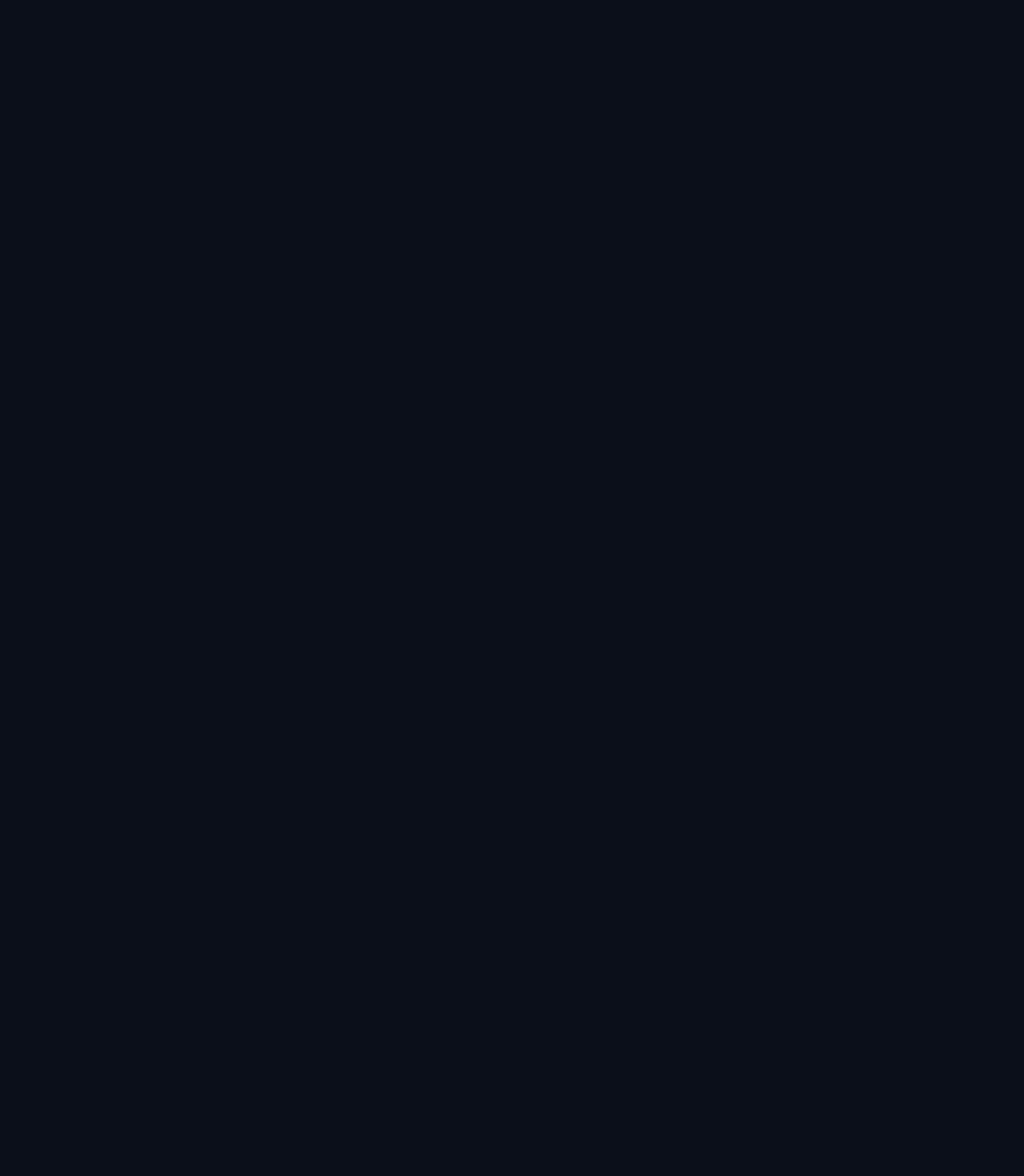
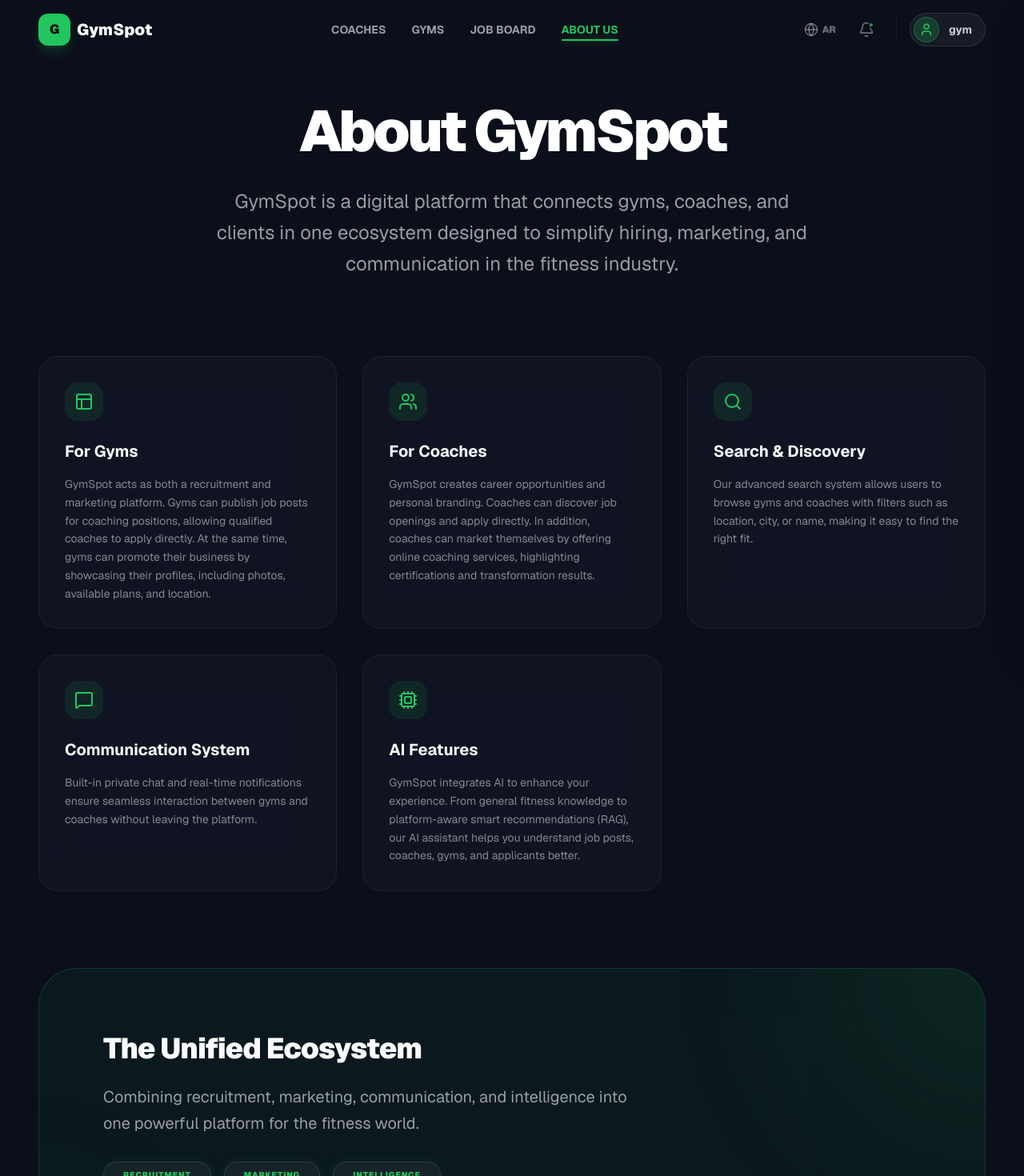
Before and after one commit to Ahmedsoliman03/Gym-web, a Next.js app: page /en/about in a window 1280 px wide. Before the commit this address had no page. Shown: the top 1470 px of the page at 80% size. Before the commit the page ends 800 px from the top, so only its background shows below. Built offline with nearby package versions, Linux system fonts and the light colour scheme.

Commit message:
feat: implement about page with associated UI components and localization

```diff
--- /dev/null
+++ b/app/[locale]/about/page.tsx
@@ -0,0 +1,106 @@
+import { useTranslations } from 'next-intl';
+import { Users, Search, MessageSquare, Cpu, Layout } from 'lucide-react';
+
+const styles = {
+    container: "pt-32 pb-20 px-6 md:px-12 max-w-7xl mx-auto",
+    heroSection: "text-center mb-24 animate-in fade-in slide-in-from-top-8 duration-700",
+    heroTitle: "text-5xl md:text-7xl font-black mb-8 tracking-tighter text-white",
+    heroSubtitle: "text-xl md:text-2xl text-foreground/60 max-w-3xl mx-auto leading-relaxed",
+    featuresGrid: "grid md:grid-cols-2 lg:grid-cols-3 gap-8 mb-24",
+    featureCard: "p-8 rounded-3xl bg-surface/50 border border-white/5 backdrop-blur-xl hover:border-primary/20 transition-all group animate-in fade-in zoom-in-95 duration-500",
+    featureIconWrapper: "w-12 h-12 bg-primary/10 rounded-2xl flex items-center justify-center mb-6 group-hover:scale-110 transition-transform",
+    featureTitle: "text-xl font-bold mb-4",
+    featureDescription: "text-foreground/50 leading-relaxed text-sm",
+    summarySection: "p-12 md:p-20 rounded-[3rem] border border-primary/20 bg-primary/5 relative overflow-hidden",
+    summaryContent: "relative z-10 max-w-2xl",
+    summaryTitle: "text-4xl font-black mb-6 tracking-tight",
+    summaryDescription: "text-xl text-foreground/60 leading-relaxed mb-8",
+    tagWrapper: "flex flex-wrap gap-4",
+    tag: "px-6 py-2 rounded-full bg-white/5 border border-white/10 text-[10px] font-black uppercase tracking-widest text-primary shadow-[0_0_15px_rgba(34,197,94,0.1)]",
+    blobPrimary: "absolute top-0 right-0 w-96 h-96 bg-primary/20 blur-[120px] rounded-full -translate-y-1/2 translate-x-1/2 opacity-50",
+    blobSecondary: "absolute bottom-0 left-0 w-64 h-64 bg-primary/10 blur-[80px] rounded-full translate-y-1/2 -translate-x-1/2 opacity-30"
+};
+
+export default function AboutPage() {
+    const t = useTranslations('About');
+
+    const features = [
+        {
+            title: t('forGymsTitle'),
+            description: t('forGymsDescription'),
+            icon: <Layout className="w-6 h-6 text-primary" />,
+        },
+        {
+            title: t('forCoachesTitle'),
+            description: t('forCoachesDescription'),
+            icon: <Users className="w-6 h-6 text-primary" />,
+        },
+        {
+            title: t('searchDiscoveryTitle'),
+            description: t('searchDiscoveryDescription'),
+            icon: <Search className="w-6 h-6 text-primary" />,
+        },
+        {
+            title: t('communicationTitle'),
+            description: t('communicationDescription'),
+            icon: <MessageSquare className="w-6 h-6 text-primary" />,
+        },
+        {
+            title: t('aiFeaturesTitle'),
+            description: t('aiFeaturesDescription'),
+            icon: <Cpu className="w-6 h-6 text-primary" />,
+        },
+    ];
+
+    return (
+        <div className={styles.container}>
+            {/* Hero Section */}
+            <section className={styles.heroSection}>
+                <h1 className={styles.heroTitle}>
+                    {t('title')}
+                </h1>
+                <p className={styles.heroSubtitle}>
+                    {t('overview')}
+                </p>
+            </section>
+
+            {/* Features Grid */}
+            <div className={styles.featuresGrid}>
+                {features.map((feature, index) => (
+                    <div
+                        key={index}
+                        className={styles.featureCard}
+                        style={{ animationDelay: `${index * 100}ms` }}
+                    >
+                        <div className={styles.featureIconWrapper}>
+                            {feature.icon}
+                        </div>
+                        <h3 className={styles.featureTitle}>{feature.title}</h3>
+                        <p className={styles.featureDescription}>
+                            {feature.description}
+                        </p>
+                    </div>
+                ))}
+            </div>
+
+            {/* Summary Section */}
+            <section className={styles.summarySection}>
+                <div className={styles.summaryContent}>
+                    <h2 className={styles.summaryTitle}>{t('summaryTitle')}</h2>
+                    <p className={styles.summaryDescription}>
+                        {t('summaryDescription')}
+                    </p>
+                    <div className={styles.tagWrapper}>
+                        <span className={styles.tag}>Recruitment</span>
+                        <span className={styles.tag}>Marketing</span>
+                        <span className={styles.tag}>Intelligence</span>
+                    </div>
+                </div>
+
+                {/* Background blobs */}
+                <div className={styles.blobPrimary} />
+                <div className={styles.blobSecondary} />
+            </section>
+        </div>
+    );
+}
--- a/components/navbar.tsx
+++ b/components/navbar.tsx
@@ -90,6 +90,7 @@ export const Navbar = () => {
     { label: t('coaches'), href: "/coaches" },
     { label: t('gyms'), href: "/gyms" },
     { label: t('jobBoard'), href: "/jobs" },
+    { label: t('about'), href: "/about" },
   ];
 
   const toggleLanguage = () => {
--- a/components/shared/form-styles.ts
+++ b/components/shared/form-styles.ts
@@ -13,7 +13,7 @@ export const formStyles = {
   avatarCircle: "relative w-32 h-32 rounded-full border-4 border-primary p-1 cursor-pointer",
   avatarInner: "w-full h-full rounded-full bg-white/5 flex items-center justify-center overflow-hidden relative",
   avatarImage: "w-full h-full object-cover",
-  avatarPlaceholder: "text-foreground/20 italic text-xs",
+  avatarPlaceholder: "text-foreground/20 text-xs",
   avatarOverlay: "absolute inset-0 bg-black/40 opacity-0 hover:opacity-100 transition-opacity flex items-center justify-center",
 
   photoTextContent: "text-center",
@@ -32,7 +32,7 @@ export const formStyles = {
   tagSubSection: "space-y-4",
   tagInputGroup: "flex items-center gap-2",
   tagInputIcon: "text-primary",
-  tagPlaceholder: "text-foreground/20 italic text-xs",
+  tagPlaceholder: "text-foreground/20 text-xs",
   tagGrid: "flex flex-wrap gap-2",
   tag: "bg-primary/10 text-primary text-[10px] font-black px-3 py-1.5 rounded-lg border border-primary/20 flex items-center gap-2 uppercase group",
   tagRemove: "hover:text-foreground transition-colors",
--- a/features/auth/components/register-form.tsx
+++ b/features/auth/components/register-form.tsx
@@ -40,7 +40,7 @@ const styles = {
     inputPassword: "w-full pl-11 pr-12 py-2.5 bg-[#111827] border border-white/5 rounded-xl focus:ring-2 focus:ring-primary/20 transition-all outline-none text-white text-sm",
     eyeButton: "absolute inset-y-0 right-0 pr-4 flex items-center text-foreground/30 hover:text-foreground/50 transition-colors cursor-pointer",
     error: "text-red-500 text-[10px] mt-0.5 px-1",
-  passwordHint: "text-[10px] text-foreground/40 italic px-1 mt-1 font-medium",
+    passwordHint: "text-[10px] text-foreground/40 px-1 mt-1 font-medium",
     submitWrapper: "pt-2",
     submitButton: "w-full py-3.5 bg-primary text-black rounded-xl font-semibold shadow-[0_8px_30px_rgb(34,197,94,0.3)] hover:scale-[1.01] active:scale-[0.99] transition-transform disabled:opacity-50 flex items-center justify-center gap-2 group cursor-pointer text-lg",
     submitIcon: "w-4 h-4 group-hover:translate-x-1 rtl:group-hover:-translate-x-1 transition-transform rtl:rotate-180 inline-block",
--- a/features/jobs/components/job-header.tsx
+++ b/features/jobs/components/job-header.tsx
@@ -10,7 +10,7 @@ const styles = {
   stats: "flex items-center justify-center gap-4 py-2 px-6 bg-surface/50 rounded-full border border-white/5 backdrop-blur-sm",
   statsCount: "text-2xl font-black text-primary",
   statsLabel: "text-[10px] text-foreground/40 uppercase font-bold",
-  description: "text-foreground/40 max-w-xl mx-auto mt-8 leading-relaxed font-medium text-lg italic",
+  description: "text-foreground/40 max-w-xl mx-auto mt-8 leading-relaxed font-medium text-lg",
   divider: "h-px w-full bg-gradient-to-r from-transparent via-primary/50 to-transparent mt-12"
 };
 
--- a/features/profile/components/coach-philosophy.tsx
+++ b/features/profile/components/coach-philosophy.tsx
@@ -8,7 +8,7 @@ const styles = {
   header: "shrink-0",
   title: "text-xs font-bold text-foreground uppercase text-primary/60",
   divider: "h-0.5 w-8 bg-primary/20 mt-1 rounded-full",
-  description: "text-foreground/80 leading-relaxed text-sm md:text-base italic font-light border-l-0 md:border-l border-white/10 md:pl-8"
+  description: "text-foreground/80 leading-relaxed text-sm md:text-base font-light border-l-0 md:border-l border-white/10 md:pl-8"
 };
 
 interface CoachPhilosophyProps {
--- a/features/profile/components/edit-profile-form.tsx
+++ b/features/profile/components/edit-profile-form.tsx
@@ -18,7 +18,7 @@ export const EditProfileForm = ({ profile }: EditProfileFormProps) => {
   }
 
   return (
-    <div className="flex items-center justify-center p-20 text-foreground/40 italic">
+    <div className="flex items-center justify-center p-20 text-foreground/40">
       Invalid Profile Type
     </div>
   );
--- a/features/profile/components/gym-profile-view.tsx
+++ b/features/profile/components/gym-profile-view.tsx
@@ -25,7 +25,7 @@ const styles = {
   secondaryBtn: "flex-1 md:w-44 bg-white/5 hover:bg-white/10 text-foreground font-bold py-3 px-6 rounded-xl border border-white/10 flex items-center justify-center gap-2 transition-all active:scale-[0.98]",
   card: "bg-surface p-8 rounded-3xl border border-white/5",
   sectionTitle: "text-xl font-bold mb-4 text-primary uppercase",
-  description: "text-foreground/70 leading-relaxed italic",
+  description: "text-foreground/70 leading-relaxed",
   programsGrid: "grid grid-cols-2 md:grid-cols-4 gap-4",
   programTag: "p-4 bg-white/5 rounded-2xl border border-white/10 text-center font-bold text-sm",
   plansGrid: "grid grid-cols-1 md:grid-cols-2 xl:grid-cols-4 gap-6",
--- a/messages/ar.json
+++ b/messages/ar.json
@@ -301,6 +301,7 @@
         "yourPosts": "منشوراتك",
         "yourPostsDescription": "إدارة قوائم الوظائف النشطة الخاصة بك ومراجعة الطلبات المهنية الواردة.",
         "yourPostsStatsLabel": "المنشورات النشطة",
+        "about": "عن المنصة",
         "userMenu": "قائمة المستخدم",
         "currentPassword": "كلمة المرور الحالية",
         "newPassword": "كلمة المرور الجديدة",
@@ -322,6 +323,23 @@
         "coachApplyTitle": "طلب انضمام مدرب جديد",
         "coachApplyDesc": "قدم أحمد طلباً للانضمام إلى الصالة الرياضية الخاصة بك.",
         "time5m": "منذ 5 دقائق",
+        "time5m": "منذ 5 دقائق",
         "time1h": "منذ ساعة"
+    },
+    "About": {
+        "title": "عن GymSpot",
+        "overview": "GymSpot هي منصة رقمية تربط الصالات الرياضية والمدربين والعملاء في نظام بيئي واحد مصمم لتبسيط التوظيف والتسويق والتواصل في صناعة اللياقة البدنية.",
+        "forGymsTitle": "للصالات الرياضية",
+        "forGymsDescription": "تعمل GymSpot كمنصة للتوظيف والتسويق معاً. يمكن للصالات الرياضية نشر إعلانات وظائف للمدربين، مما يسمح للمدربين المؤهلين بالتقديم مباشرة. في الوقت نفسه، يمكن للصالات الترويج لأعمالها من خلال عرض ملفاتها الشخصية، بما في ذلك الصور والخطط المتاحة والموقع.",
+        "forCoachesTitle": "للمدربين",
+        "forCoachesDescription": "توفر GymSpot فرصاً مهنية وتعزز العلامة التجارية الشخصية. يمكن للمدربين اكتشاف الوظائف الشاغرة والتقديم مباشرة. بالإضافة إلى ذلك، يمكن للمدربين تسويق خدماتهم من خلال تقديم خدمات التدريب عبر الإنترنت، مع تسليط الضوء على الشهادات ونتائج التحول.",
+        "searchDiscoveryTitle": "البحث والاكتشاف",
+        "searchDiscoveryDescription": "يسمح نظام البحث المتقدم لدينا للمستخدمين بتصفح الصالات الرياضية والمدربين باستخدام فلاتر مثل الموقع أو المدينة أو الاسم، مما يسهل العثور على الخيار المناسب.",
+        "communicationTitle": "نظام التواصل",
+        "communicationDescription": "تضمن الدردشة الخاصة المدمجة والإشعارات الفورية تفاعلاً سلسلاً بين الصالات والمدربين دون مغادرة المنصة.",
+        "aiFeaturesTitle": "مميزات الذكاء الاصطناعي",
+        "aiFeaturesDescription": "تدمج GymSpot الذكاء الاصطناعي لتعزيز تجربتك. من المعرفة العامة باللياقة البدنية إلى التوصيات الذكية الخاصة بالمنصة (RAG)، يساعدك مساعدنا الذكي على فهم إعلانات الوظائف والمدربين والصالات والمتقدمين بشكل أفضل.",
+        "summaryTitle": "النظام البيئي الموحد",
+        "summaryDescription": "الجمع بين التوظيف والتسويق والتواصل والذكاء في منصة واحدة قوية لعالم اللياقة البدنية."
     }
 }
--- a/messages/en.json
+++ b/messages/en.json
@@ -301,6 +301,7 @@
         "yourPosts": "Your Posts",
         "yourPostsDescription": "Manage your active job listings and review incoming professional applications.",
         "yourPostsStatsLabel": "Active Posts",
+        "about": "About Us",
         "userMenu": "User Menu",
         "currentPassword": "Current Password",
         "newPassword": "New Password",
@@ -322,6 +323,23 @@
         "coachApplyTitle": "New Coach Application",
         "coachApplyDesc": "Ahmed submitted an application to join your gym.",
         "time5m": "5m ago",
+        "time5m": "5m ago",
         "time1h": "1h ago"
+    },
+    "About": {
+        "title": "About GymSpot",
+        "overview": "GymSpot is a digital platform that connects gyms, coaches, and clients in one ecosystem designed to simplify hiring, marketing, and communication in the fitness industry.",
+        "forGymsTitle": "For Gyms",
+        "forGymsDescription": "GymSpot acts as both a recruitment and marketing platform. Gyms can publish job posts for coaching positions, allowing qualified coaches to apply directly. At the same time, gyms can promote their business by showcasing their profiles, including photos, available plans, and location.",
+        "forCoachesTitle": "For Coaches",
+        "forCoachesDescription": "GymSpot creates career opportunities and personal branding. Coaches can discover job openings and apply directly. In addition, coaches can market themselves by offering online coaching services, highlighting certifications and transformation results.",
+        "searchDiscoveryTitle": "Search & Discovery",
+        "searchDiscoveryDescription": "Our advanced search system allows users to browse gyms and coaches with filters such as location, city, or name, making it easy to find the right fit.",
+        "communicationTitle": "Communication System",
+        "communicationDescription": "Built-in private chat and real-time notifications ensure seamless interaction between gyms and coaches without leaving the platform.",
+        "aiFeaturesTitle": "AI Features",
+        "aiFeaturesDescription": "GymSpot integrates AI to enhance your experience. From general fitness knowledge to platform-aware smart recommendations (RAG), our AI assistant helps you understand job posts, coaches, gyms, and applicants better.",
+        "summaryTitle": "The Unified Ecosystem",
+        "summaryDescription": "Combining recruitment, marketing, communication, and intelligence into one powerful platform for the fitness world."
     }
 }
```
Also changed, not shown: 2 other files (tests, documents, lock files or other folders). Lines whose indentation alone changed are shown as unchanged.
